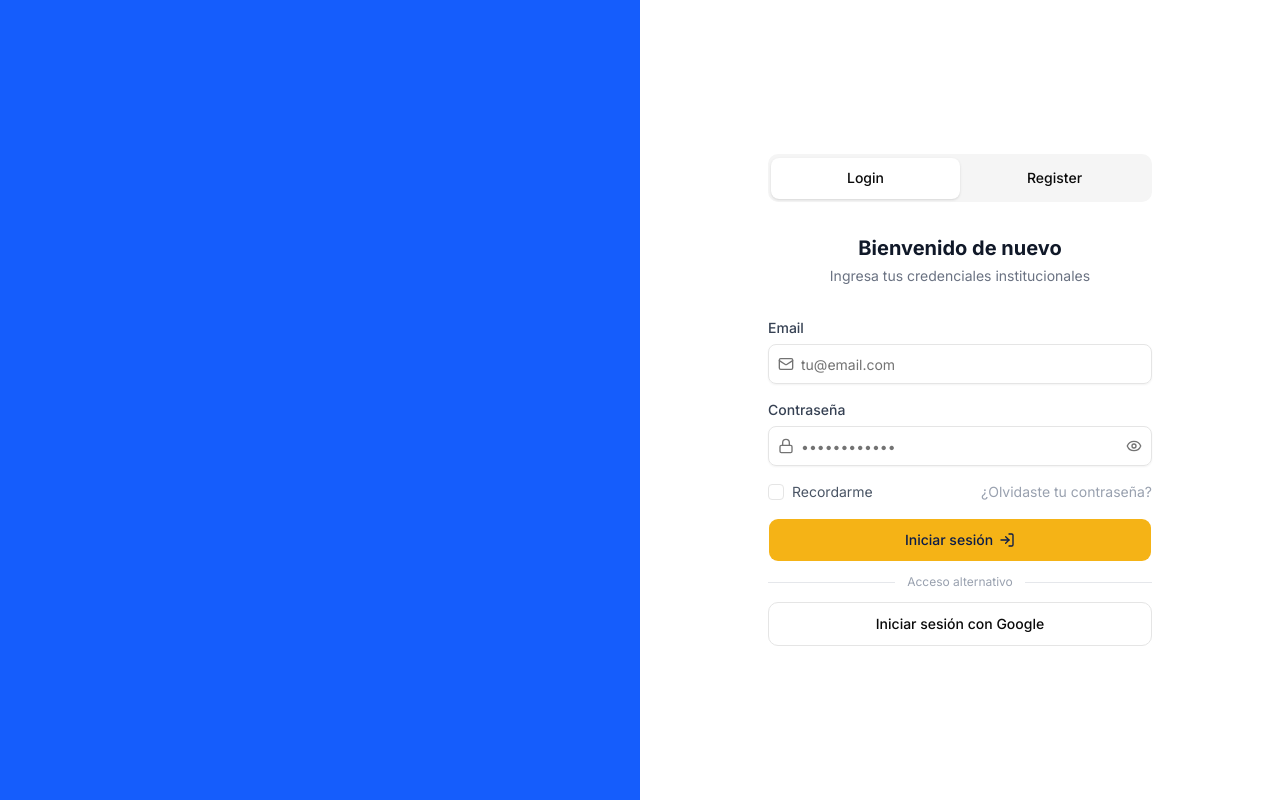
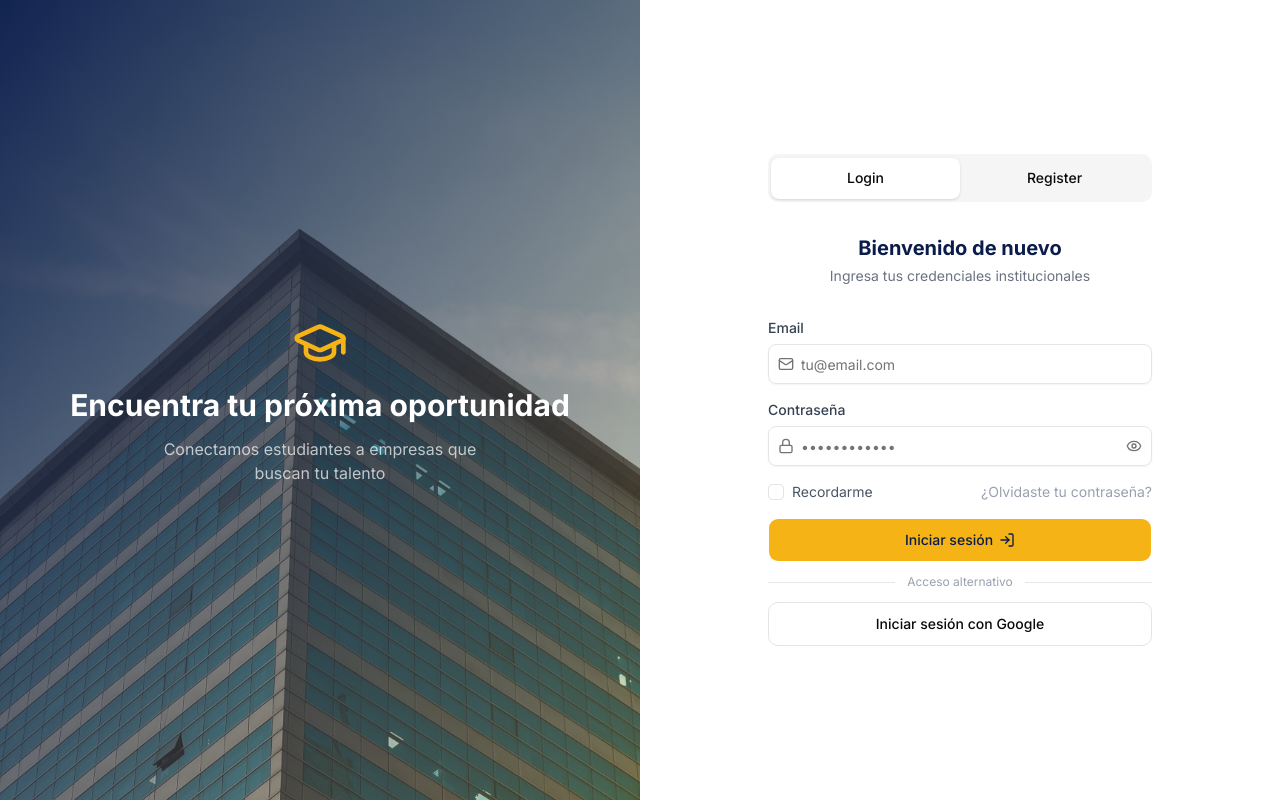
Before and after one commit to MiguelP04/find-matching-jobs, a Next.js app in the folder apps/frontend/: page /auth in a window 1280 px wide. Built offline with nearby package versions, Linux system fonts and the light colour scheme; no server answers.

Commit message:
feat: add graduation cap icon, image background, title/label colors on auth page

```diff
--- a/apps/frontend/src/app/auth/page.tsx
+++ b/apps/frontend/src/app/auth/page.tsx
@@ -3,11 +3,12 @@
 import { useState } from "react";
 import { useRouter } from "next/navigation";
 import { useAuthStore } from "@/stores/authStore";
-import { Mail, Lock, LogIn, Eye, EyeOff } from "lucide-react";
+import { Mail, Lock, LogIn, Eye, EyeOff, GraduationCap } from "lucide-react";
 import { Input } from "@/components/ui/input";
 import { Button } from "@/components/ui/button";
 import { Checkbox } from "@/components/ui/checkbox";
 import { Tabs, TabsList, TabsTrigger, TabsContent } from "@/components/ui/tabs";
+import Image from "next/image";
 
 export default function AuthPage() {
   const router = useRouter();
@@ -43,7 +44,25 @@ export default function AuthPage() {
 
   return (
     <main className="flex min-h-screen">
-      <div className="hidden md:flex w-1/2 bg-blue-600" />
+      <div className="hidden md:flex w-1/2 relative overflow-hidden bg-secondary">
+        <Image
+          src="/auth_image.jpg"
+          alt="Auth Background"
+          fill
+          className="object-cover"
+          priority
+        />
+        <div className="absolute inset-0 bg-gradient-to-br from-secondary/95 to-primary/30" />
+        <div className="absolute inset-0 flex flex-col items-center justify-center text-white p-12">
+          <GraduationCap className="size-14 text-primary mb-4" />
+          <h2 className="text-3xl font-bold text-center leading-tight">
+            Encuentra tu próxima oportunidad
+          </h2>
+          <p className="text-base text-center mt-3 text-white/70 max-w-xs">
+            Conectamos estudiantes a empresas que buscan tu talento
+          </p>
+        </div>
+      </div>
 
       <div className="w-full md:w-1/2 flex items-center justify-center px-6 bg-white">
         <div className="w-full max-w-sm flex flex-col gap-6">
@@ -60,7 +79,7 @@ export default function AuthPage() {
             </TabsList>
 
             <div className="mt-6 text-center">
-              <h1 className="text-xl font-bold text-gray-900">
+              <h1 className="text-xl font-bold text-secondary">
                 {isRegister ? "Crear cuenta" : "Bienvenido de nuevo"}
               </h1>
               <p className="text-sm text-gray-500 mt-1">
```
Also changed, not shown: apps/frontend/public/auth_image.jpg (added).
